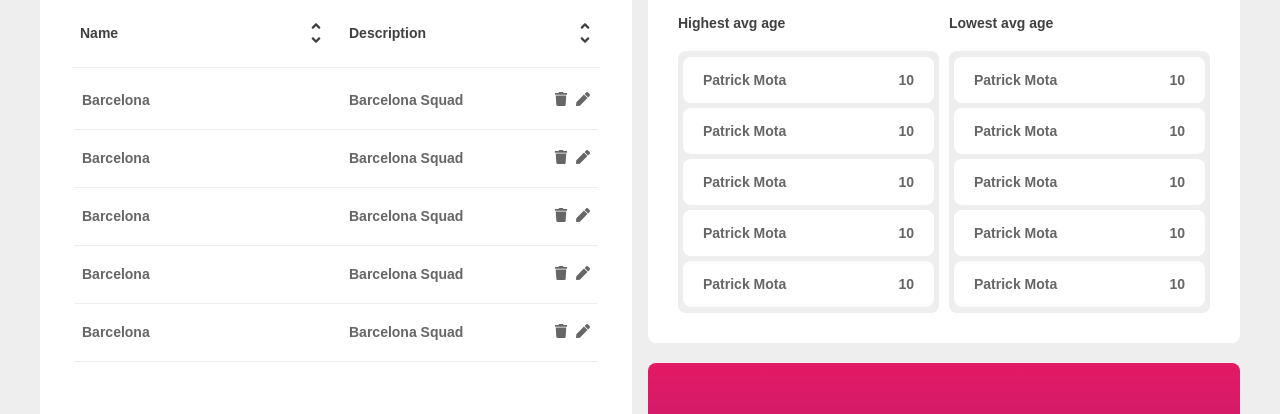
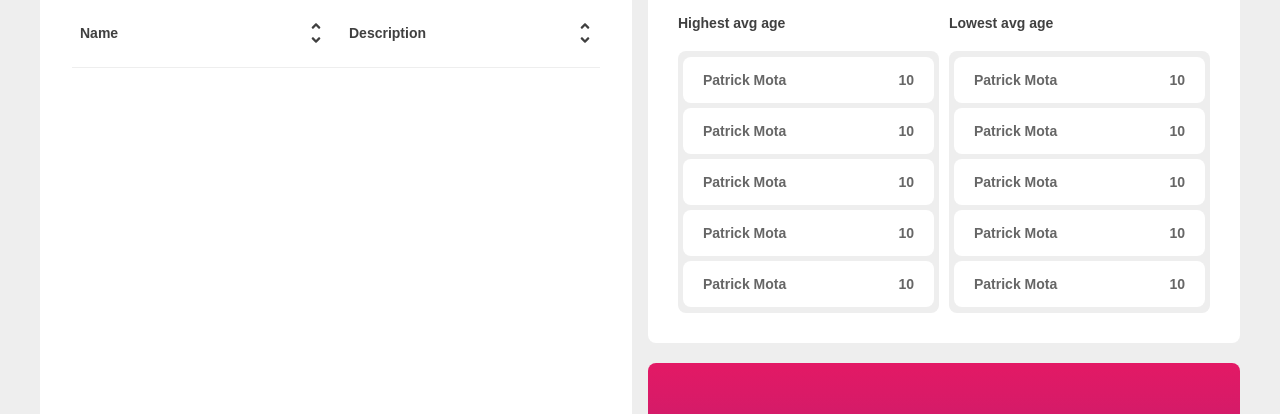
Before and after one commit to Patrick-Wilker/squad-management-tool, a React (Create React App) app: page / in a window 1280 px wide. Shown: the part 189-603 px from the top of the page. Built offline with nearby package versions, Linux system fonts and the light colour scheme.

Commit message:
Display teams and enable removal

```diff
--- a/src/pages/Home/index.js
+++ b/src/pages/Home/index.js
@@ -1,4 +1,5 @@
-import React from 'react';
+import React, {useState, useEffect} from 'react';
+import { toast } from 'react-toastify';
 
 import {Home} from './styles';
 
@@ -10,11 +11,42 @@
 import { FaAngleUp, FaAngleDown, FaPen, FaTrash } from "react-icons/fa";
 
 function HomePage(){
+    const [teams, setTeams] = useState([])
+
+    useEffect(()=>{
+        function loadDatas(){
+            const savedTeams = localStorage.getItem('teams')
+            if(savedTeams){
+                setTeams(JSON.parse(savedTeams))
+            }
+        }
+        loadDatas()
+
+    }, [])
 
     function addBorderPink(id){
         let element = document.getElementById(id);
         element.classList.toggle("focus");
     }
+
+    function updateTable(){
+        const savedTeams = localStorage.getItem('teams')
+        if(savedTeams){
+            setTeams(JSON.parse(savedTeams))
+        }
+    }
+
+    function removeTeam(id){
+        teams.splice(id, 1);
+        setTeams(teams);
+
+        localStorage.setItem('teams', JSON.stringify(teams));
+
+        updateTable()
+
+        toast.success('Successfully removed');
+    }
+
     return (
         <>
         <Header/>
@@ -39,51 +71,21 @@
                         </tr>
                     </thead>
                     <tbody>
-                        <tr>
-                            <td>Barcelona</td>
-                            <td>Barcelona Squad
-                                <div>
-                                    <span className="remove"><FaTrash/></span>
-                                    <span className="edit"><FaPen/></span>
-                                </div>
-                            </td>
-                        </tr>
-                        <tr>
-                            <td>Barcelona</td>
-                            <td>Barcelona Squad
-                                <div>
-                                    <span className="remove"><FaTrash/></span>
-                                    <span className="edit"><FaPen/></span>
-                                </div>
-                            </td>
-                        </tr>
-                        <tr>
-                            <td>Barcelona</td>
-                            <td>Barcelona Squad
-                                <div>
-                                    <span className="remove"><FaTrash/></span>
-                                    <span className="edit"><FaPen/></span>
-                                </div>
-                            </td>
-                        </tr>
-                        <tr>
-                            <td>Barcelona</td>
-                            <td>Barcelona Squad
-                                <div>
-                                    <span className="remove"><FaTrash/></span>
-                                    <span className="edit"><FaPen/></span>
-                                </div>
-                            </td>
-                        </tr>
-                        <tr>
-                            <td>Barcelona</td>
-                            <td>Barcelona Squad
-                                <div>
-                                    <span className="remove"><FaTrash/></span>
-                                    <span className="edit"><FaPen/></span>
-                                </div>
-                            </td>
-                        </tr>
+                        { teams.length > 0 &&
+                            teams.map((team, i) => {
+                                return (
+                                    <tr key={i}>
+                                        <td>{team.name}</td>
+                                        <td>{team.description}
+                                            <div>
+                                                <span className="remove" onClick={()=>removeTeam(i)}><FaTrash/></span>
+                                                <span className="edit"><FaPen/></span>
+                                            </div>
+                                        </td>
+                                    </tr>
+                                )
+                            })
+                        }
                     </tbody>
 
                 </table>
--- a/src/pages/Team/index.js
+++ b/src/pages/Team/index.js
@@ -80,8 +80,10 @@
 
         } catch(err){
             // toast.info(err.errors[0])
-            err.errors.map(e => {
-               toast.info(e)
+            err.errors && err.errors.map(e => {
+                return(
+                   toast.info(e)
+                )
             })
         }
     }
```
